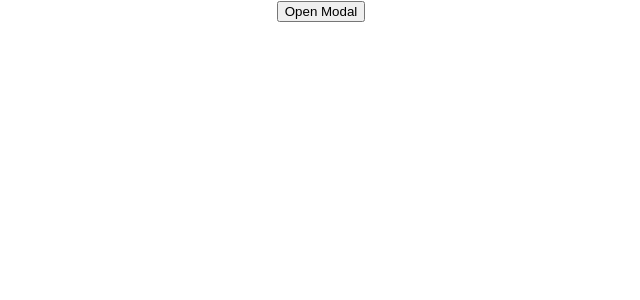
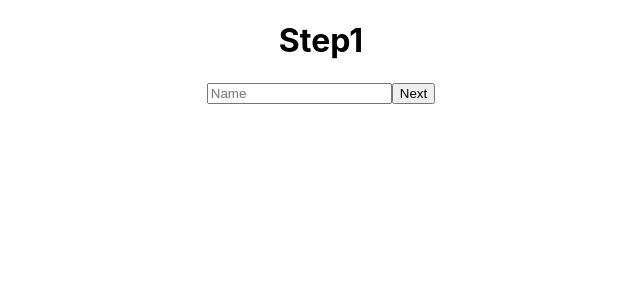
Before and after one commit to praveenchandran81/ReactDesignPattern, a React (Create React App) app: page / in a window 1280 px wide. Shown: the top 300 px of the page, without its empty margins (319-959 px from the left). Built offline with nearby package versions, Linux system fonts and the light colour scheme.

Commit message:
uncontrolled on boarding data flow

```diff
--- a/src/App.js
+++ b/src/App.js
@@ -5,15 +5,17 @@ import { AppControlled } from './ControlledAndUnControlled/AppControlled';
 import { LayoutApp } from './LayoutComponents/LayoutApp';
 import { ListItemApp } from './ListAndListItems/ListItemApp';
 import { ModalApp } from './ModalComponents/ModalApp';
+import { AppUOBF } from './OnBoardingFlow/UncontrolledOnBoardingFlow/AppUOBF';
 
 function App() {
   return (
     <div className="App">
       {/* <LayoutApp/> */}
       {/* <ListItemApp/> */}
-      <ModalApp/>
+      {/* <ModalApp/> */}
       {/* <AppUserInfo/> */}
       {/* <AppControlled/> */}
+      <AppUOBF/>
     </div>
   );
 }
--- /dev/null
+++ b/src/OnBoardingFlow/UncontrolledOnBoardingFlow/AppUOBF.js
@@ -0,0 +1,65 @@
+import { useState } from "react/cjs/react.development"
+import { UnControlledOnBoardingFlow } from "./UnControlledOnBoardingFlow"
+
+
+const Step1=({goToNext})=>{
+
+    const [name,setName]=useState('');
+
+    return(
+        <>
+        <h1>Step1</h1>
+        <input type="text" placeholder="Name" onChange={e=>setName(e.target.value)} name="name" value={name}></input>
+        <button onClick={()=>goToNext({name:name})}>Next</button>
+        </>
+    )
+}
+const Step2=({goToNext})=>{
+
+    const [age,setAge]=useState(0);
+
+    return(
+        <>
+        <h1>Step2</h1>
+        <input type="text" placeholder="Age" onChange={e=>setAge(e.target.value)} name="age" value={age}></input>
+        <button onClick={()=>goToNext({age:age})}>Next</button>
+        </>
+    )
+}
+const Step3=({goToNext})=>{
+    const [place,setPlace]=useState('');
+
+    return(
+        <>
+        <h1>Step3</h1>
+        <input type="text" placeholder="Place" onChange={e=>setPlace(e.target.value)} name="place" value={place}></input>
+        <button onClick={()=>goToNext({place:place})}>Next</button>
+        </>
+    )
+}
+const Step4=({goToNext})=>{
+    const [country,setCountry]=useState('');
+
+    return(
+        <>
+        <h1>Step4</h1>
+        <input type="text" placeholder="Country" onChange={e=>setCountry(e.target.value)} name="country" value={country}></input>
+        <button onClick={()=>goToNext({country:country})}>Next</button>
+        </>
+    )
+}
+
+export const AppUOBF=()=>{
+
+
+    return(
+        <UnControlledOnBoardingFlow onFinish={(data)=>{console.log(data)}}>
+
+            <Step1/>
+            <Step2/>
+            <Step3/>
+            <Step4/>
+
+        </UnControlledOnBoardingFlow>
+    )
+}
--- /dev/null
+++ b/src/OnBoardingFlow/UncontrolledOnBoardingFlow/UnControlledOnBoardingFlow.js
@@ -0,0 +1,43 @@
+import React from "react"
+import { useState } from "react/cjs/react.development"
+
+export const UnControlledOnBoardingFlow=({children,onFinish})=>{
+
+    const [onBoardingData,setOnBoardingData]=useState();
+    const [currentIndex,setCurrentIndex]=useState(0);
+
+    const goToNext=(stepData)=>{
+
+        const nextIndex=currentIndex + 1;
+
+        const updateData={
+
+            ...onBoardingData,
+            ...stepData
+        }
+
+        if(nextIndex<children.length){
+            setCurrentIndex((prevIndex)=>prevIndex+1)
+        }
+        else{
+            onFinish(updateData);
+        }
+
+        setOnBoardingData(updateData);
+
+
+    }
+
+
+    const currentChild=React.Children.toArray(children)[currentIndex];
+
+    if(React.isValidElement(currentChild)){
+
+        return React.cloneElement(currentChild,{goToNext})
+
+    }
+
+    return currentChild;
+
+
+}
```
